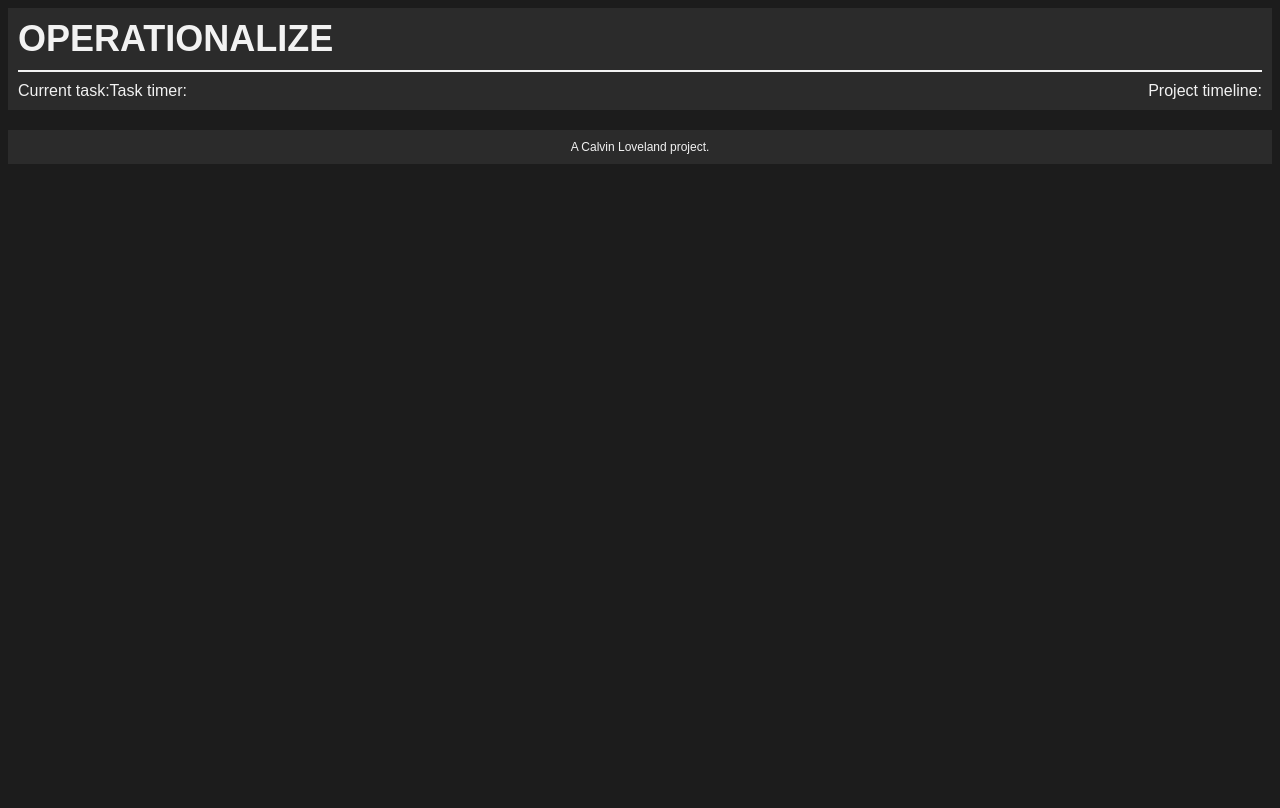
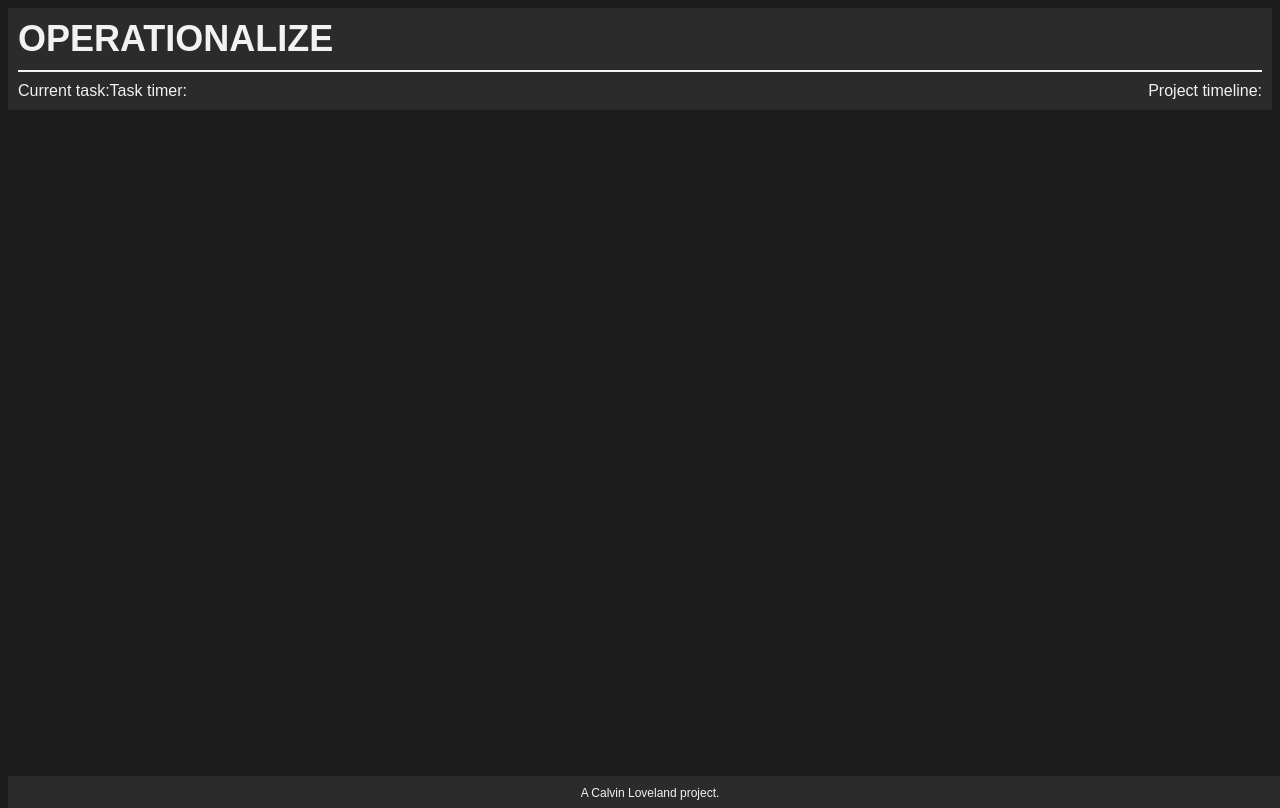
Before and after one commit to calvinloveland/operationalize, a Flask app: template src/operationalize/tasks/templates/base_template.html in a window 1280 px wide. Before the commit the page ends 164 px from the top, so only its background shows below. Run offline with Flask 3, Linux system fonts and the light colour scheme; the template is opened without the code that fills it, so the values that code supplies are empty; parts of the project's set-up code (start-up, migrations or seed data) failed here and were passed over.

Commit message:
it's working!

```diff
--- a/src/operationalize/tasks/split_work.py
+++ b/src/operationalize/tasks/split_work.py
@@ -1,2 +1,2 @@
 from operationalize.tasks.task import Task
-split_work_task = Task("Split Work", "A list of tasks", "A list of tasks", 60, "split_work", "split_text_workspace")
+split_work_task = Task("Split Work", "Split work into multiple parts","A list of tasks", "A list of tasks", 60, "split_work", "split_text_workspace.html")
--- a/src/operationalize/tasks/templates/base_template.html
+++ b/src/operationalize/tasks/templates/base_template.html
@@ -4,6 +4,13 @@
     {% block head %}
     <title>OPERATIONALIZE</title>
     <style>
+        html, body {
+            height: 100%;
+        }
+        #wrapper {
+            min-height: 100%;
+            position: relative;
+        }
         body {
             background-color: #1c1c1c;
             color: #f2f2f2;
@@ -27,6 +34,11 @@
             padding: 10px;
         }
         #footer {
+            position: absolute;
+            bottom: 0;
+            width: 100%;
+            height: 1em; /* height of footer */
+            clear: both;
             background-color: #2b2b2b;
             padding: 10px;
             font-size: 12px;
@@ -36,6 +48,7 @@
     {% endblock %}
 </head>
 <body>
+    <div id="wrapper">
         <div id="header">
             {% block header %}
             <h1>OPERATIONALIZE</h1>
@@ -53,5 +66,6 @@
             A Calvin Loveland project.
             {% endblock %}
         </div>
+    </div>
 </body>
 </html>
--- a/src/operationalize/tasks/templates/split_text_workspace.html
+++ b/src/operationalize/tasks/templates/split_text_workspace.html
@@ -1,7 +1,7 @@
 
-{% extends "base_template.html %"}
+{% extends "base_template.html" %}
 {% block head %}
-  {{ super()}}
+  {{ super() }}
   <style>
     .text-input-container {
       display: flex;
```
Lines whose indentation alone changed are shown as unchanged.
